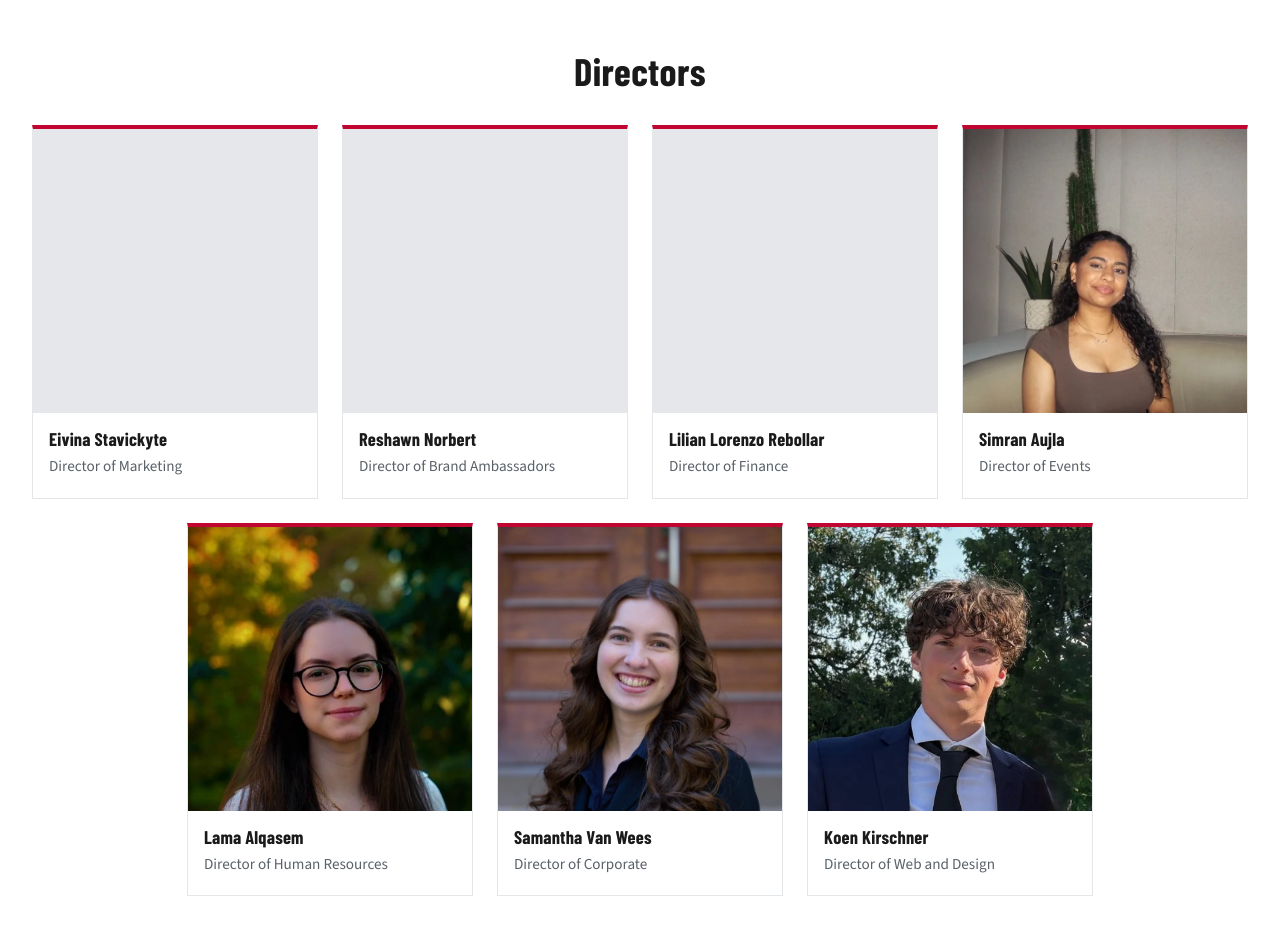
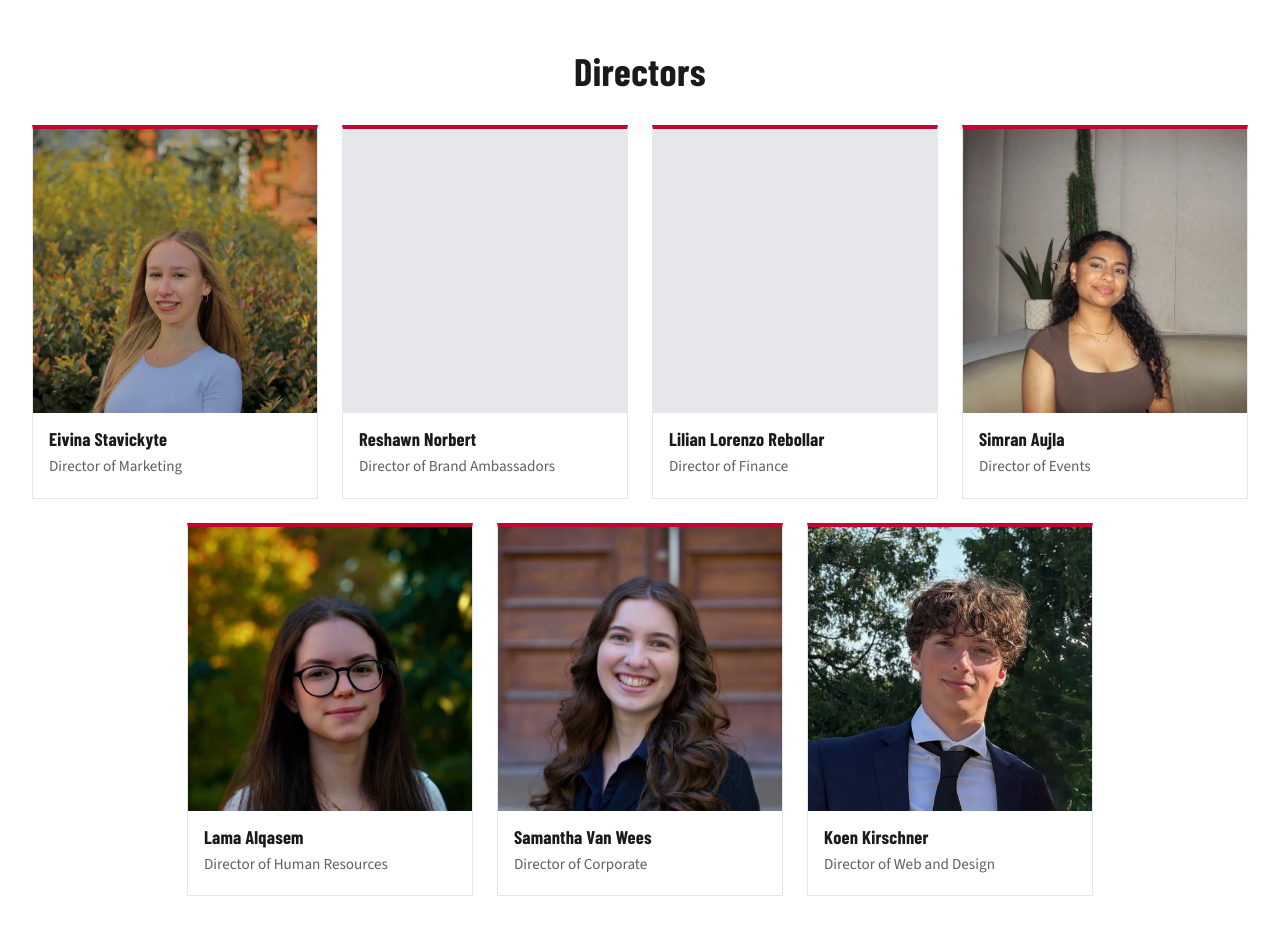
Before and after one commit to koenkirschner21-oss/gema-website, a React (Vite) app: page /about/team in a window 1280 px wide. Shown: the part 1140-2065 px from the top of the page. Built offline with nearby package versions, Linux system fonts and the light colour scheme; no server answers.

Commit message:
Add Eivina Stavickyte team portrait
Co-authored-by: Cursor <cursoragent@cursor.com>

```diff
--- a/src/data/team.ts
+++ b/src/data/team.ts
@@ -7,7 +7,6 @@
  * card order.
  *
  * Remaining director files:
- * - `/team/eivina-stavickyte.webp`
  * - `/team/reshawn-norbert.webp`
  * - `/team/lilian-lorenzo-rebollar.webp`
  *
@@ -51,7 +50,7 @@ export const team: TeamMember[] = [
     name: 'Eivina Stavickyte',
     role: 'Director of Marketing',
     portfolio: 'Marketing',
-    image: null,
+    image: '/team/eivina-stavickyte.webp',
     linkedin: null,
     level: 'director',
   },
```
Also changed, not shown: public/team/eivina-stavickyte.webp (added).
